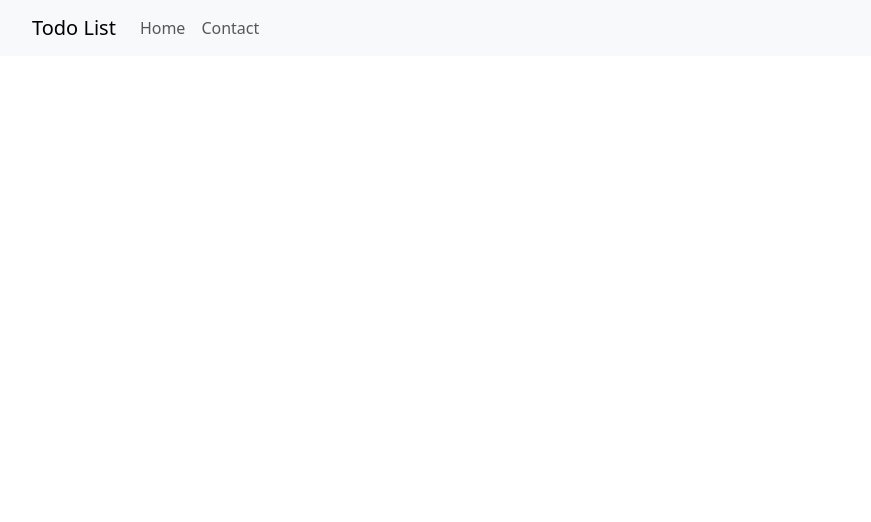
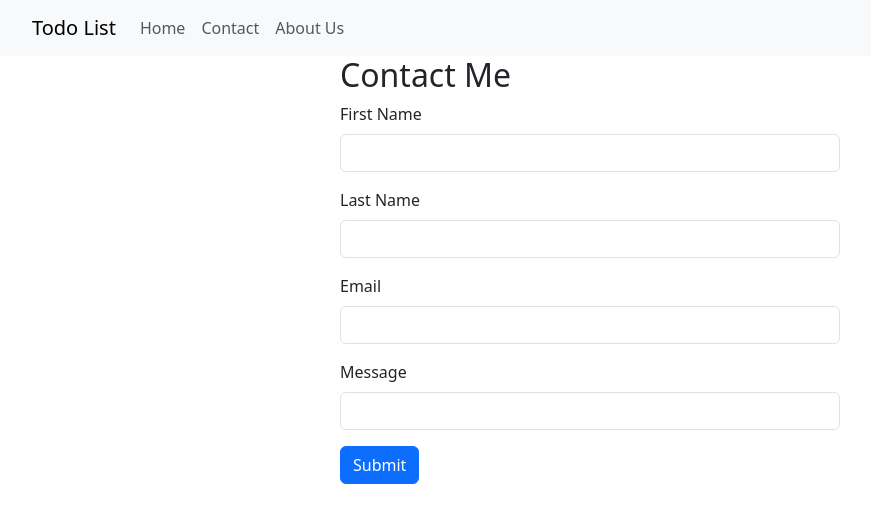
Before and after one commit to DKTomp/Project3, a React (Create React App) app: page /contact in a window 1280 px wide. Shown: the top 522 px of the page, without its empty margins (50-921 px from the left). Built offline with nearby package versions, Linux system fonts and the light colour scheme.

Commit message:
added contact page

```diff
--- a/src/App.js
+++ b/src/App.js
@@ -1,7 +1,8 @@
 import './App.css';
+import NavBar from './Pages/Header';
 import Todo from './Pages/Todo';
 import Contact from './Pages/Contact';
-import NavBar from './Pages/Header';
+import About from './Pages/About'
 import { BrowserRouter, Routes, Route } from 'react-router-dom';
 import 'bootstrap/dist/css/bootstrap.min.css';
 
@@ -10,10 +11,9 @@ function App() {
   return (
     <BrowserRouter>
       <Routes>
-        <Route path="/" element={<NavBar />} >
-          <Route path="/" element={<Todo />} />
-          <Route path="/contact" element={<Contact />} />
-        </Route>
+        <Route path="/" element={<Todo />} />
+        <Route path="/contact" element={<Contact />} />
+        <Route path="/about" element={<About />} />
       </Routes>
     </BrowserRouter>
   );
--- /dev/null
+++ b/src/Components/ContactForm.jsx
@@ -0,0 +1,56 @@
+import React, { Component } from 'react'
+import Form from 'react-bootstrap/Form';
+import Button from 'react-bootstrap/Button';
+
+export class ContactForm extends Component {
+    render() {
+    return (
+      <>
+        <Form className='form_style'>
+                <h2>Contact Me</h2>
+                <Form.Group className="mb-3" controlId="firstname">
+                    <Form.Label>First Name</Form.Label>
+                    <Form.Control
+                        type="text"
+                        name="firstName"
+
+                    />
+                </Form.Group>
+
+                <Form.Group className="mb-3" controlId="lastName">
+                    <Form.Label>Last Name</Form.Label>
+                    <Form.Control
+                        type="text"
+                        name="tlastName"
+
+                    />
+                </Form.Group>
+
+                <Form.Group className="mb-3" controlId="lastname">
+                    <Form.Label>Email</Form.Label>
+                    <Form.Control
+                        type="email"
+                        name="lastname"
+
+                    />
+                </Form.Group>
+
+                <Form.Group className="mb-3" controlId="message">
+                    <Form.Label>Message</Form.Label>
+                    <Form.Control
+                        type="message"
+                        name="message"
+
+                    />
+                </Form.Group>
+
+                <Button variant="primary" type="submit">
+                    Submit
+                </Button>
+            </Form>
+      </>
+    )
+  }
+}
+
+export default ContactForm
--- /dev/null
+++ b/src/Pages/About.jsx
@@ -0,0 +1,7 @@
+import React from 'react'
+
+export default function About() {
+  return (
+    <div>About Page</div>
+  )
+}
--- a/src/Pages/Contact.jsx
+++ b/src/Pages/Contact.jsx
@@ -1,10 +1,12 @@
-import { Navbar } from "react-bootstrap"
 import NavBar from "./Header"
+import ContactForm from "../Components/ContactForm"
 
 function Contact() {
     return (
         <>
-        <NavBar />
+            <NavBar />
+            <ContactForm />
+
         </>
     )
 }
--- a/src/Pages/Header.jsx
+++ b/src/Pages/Header.jsx
@@ -12,6 +12,7 @@ function NavBar() {
           <Nav className="me-auto">
             <Nav.Link href="/">Home</Nav.Link>
             <Nav.Link href="/contact">Contact</Nav.Link>
+            <Nav.Link href="/about">About Us</Nav.Link>
           </Nav>
         </Navbar.Collapse>
       </Container>
```
